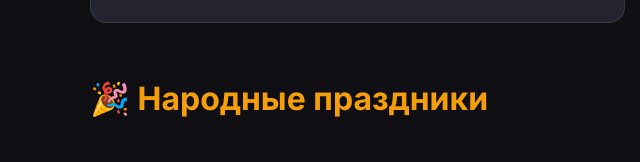
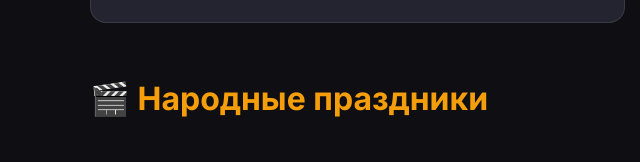
Before and after one commit to coffeedsd/ERU, a plain HTML site: page aleut.html in a window 1280 px wide. Shown: the part 2464-2626 px from the top of the page, 0-640 px from the left. Drawn offline with Linux system fonts and the light colour scheme.

Commit message:
Update aleut.html

```diff
--- a/aleut.html
+++ b/aleut.html
@@ -1055,7 +1055,7 @@
         </section>
 
         <section class="info-section">
-            <h2 class="section-title">🎉 Народные праздники</h2>
+            <h2 class="section-title">🎬 Народные праздники</h2>
             <ul class="facts-list">
                 <li>
                     <span class="fact-icon">🦭</span>
```
